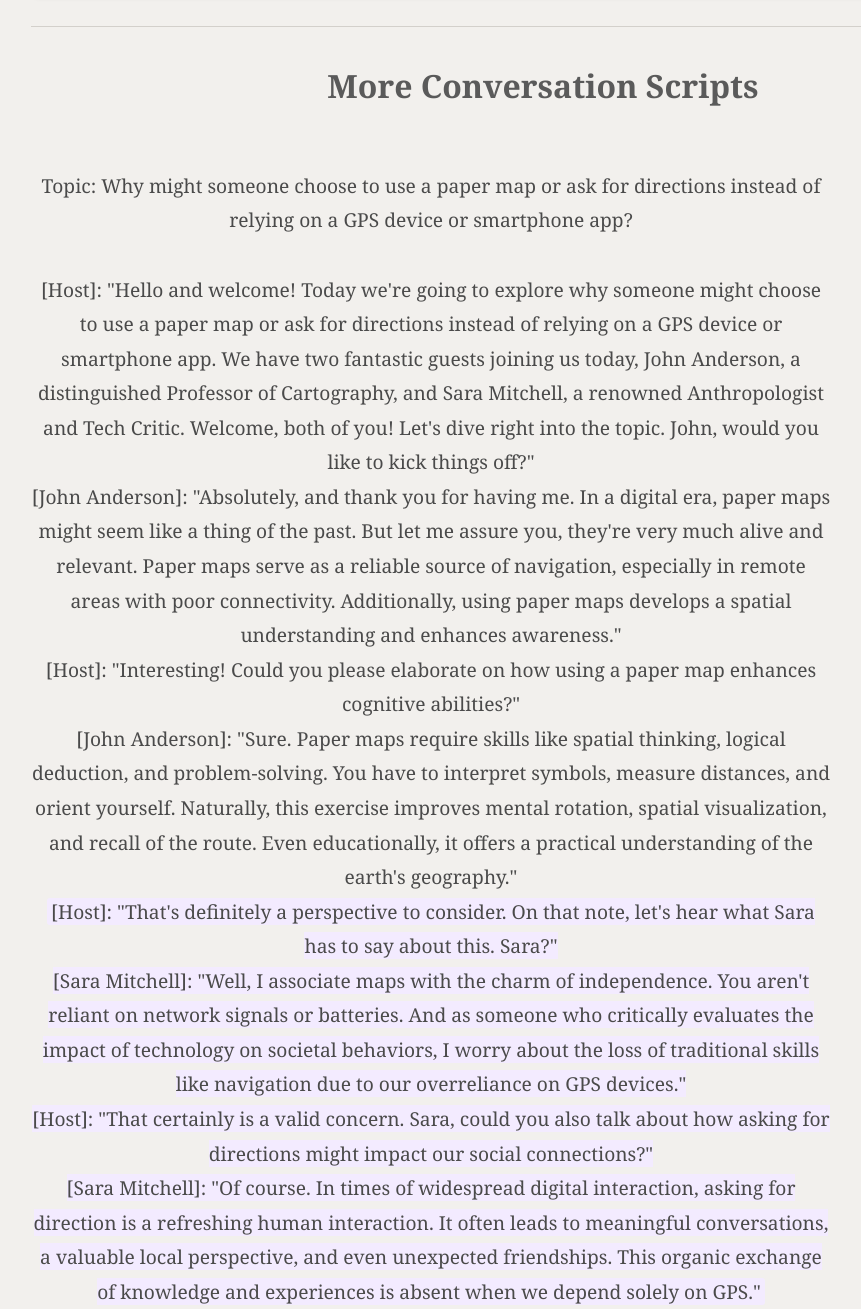
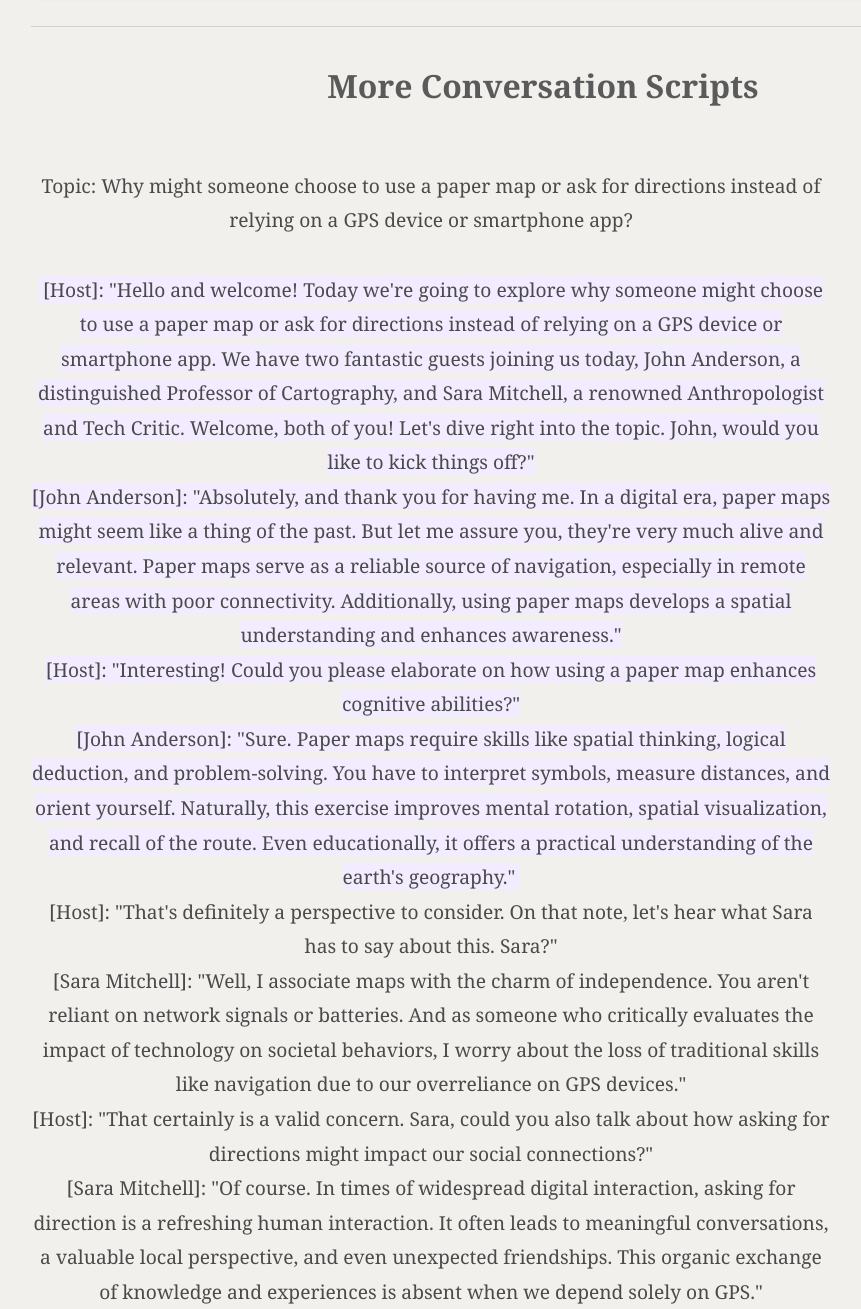
Before and after one commit to Podcast-agent/demo, a plain HTML site: page index.html in a window 1280 px wide. Shown: the part 5420-6729 px from the top of the page, without its empty margins (97-958 px from the left). Drawn offline with Linux system fonts and the light colour scheme.

Commit message:
Update index.html

```diff
--- a/index.html
+++ b/index.html
@@ -144,14 +144,14 @@
         <p class="morescripts">
             Topic: Why might someone choose to use a paper map or ask for directions instead of relying on a GPS device or smartphone app?
 
-            [Host]: "Hello and welcome! Today we're going to explore why someone might choose to use a paper map or ask for directions instead of relying on a GPS device or smartphone app. We have two fantastic guests joining us today, John Anderson, a distinguished Professor of Cartography, and Sara Mitchell, a renowned Anthropologist and Tech Critic. Welcome, both of you! Let's dive right into the topic. John, would you like to kick things off?"
+            <span class="highlight">[Host]: "Hello and welcome! Today we're going to explore why someone might choose to use a paper map or ask for directions instead of relying on a GPS device or smartphone app. We have two fantastic guests joining us today, John Anderson, a distinguished Professor of Cartography, and Sara Mitchell, a renowned Anthropologist and Tech Critic. Welcome, both of you! Let's dive right into the topic. John, would you like to kick things off?"
             [John Anderson]: "Absolutely, and thank you for having me. In a digital era, paper maps might seem like a thing of the past. But let me assure you, they're very much alive and relevant. Paper maps serve as a reliable source of navigation, especially in remote areas with poor connectivity. Additionally, using paper maps develops a spatial understanding and enhances awareness."
             [Host]: "Interesting! Could you please elaborate on how using a paper map enhances cognitive abilities?"
-            [John Anderson]: "Sure. Paper maps require skills like spatial thinking, logical deduction, and problem-solving. You have to interpret symbols, measure distances, and orient yourself. Naturally, this exercise improves mental rotation, spatial visualization, and recall of the route. Even educationally, it offers a practical understanding of the earth's geography."
-            <span class="highlight">[Host]: "That's definitely a perspective to consider. On that note, let's hear what Sara has to say about this. Sara?"
+            [John Anderson]: "Sure. Paper maps require skills like spatial thinking, logical deduction, and problem-solving. You have to interpret symbols, measure distances, and orient yourself. Naturally, this exercise improves mental rotation, spatial visualization, and recall of the route. Even educationally, it offers a practical understanding of the earth's geography."</span>
+            [Host]: "That's definitely a perspective to consider. On that note, let's hear what Sara has to say about this. Sara?"
             [Sara Mitchell]: "Well, I associate maps with the charm of independence. You aren't reliant on network signals or batteries. And as someone who critically evaluates the impact of technology on societal behaviors, I worry about the loss of traditional skills like navigation due to our overreliance on GPS devices."
             [Host]: "That certainly is a valid concern. Sara, could you also talk about how asking for directions might impact our social connections?"
-            [Sara Mitchell]: "Of course. In times of widespread digital interaction, asking for direction is a refreshing human interaction. It often leads to meaningful conversations, a valuable local perspective, and even unexpected friendships. This organic exchange of knowledge and experiences is absent when we depend solely on GPS."</span>
+            [Sara Mitchell]: "Of course. In times of widespread digital interaction, asking for direction is a refreshing human interaction. It often leads to meaningful conversations, a valuable local perspective, and even unexpected friendships. This organic exchange of knowledge and experiences is absent when we depend solely on GPS."
             [Host]: "John, you'd agree with that, wouldn't you?"
             [John Anderson]: "Absolutely! In fact, a paper map can add to the group dynamics of activities like hiking. You see everyone studying the map together, planning routes, landmarks. It fosters a sense of teamwork and shared responsibility, which no digital device can mimic."
             [Host]: "Sounds like an adventure in itself! Now, while we wrap up, would any of you like to add anything?"
```
